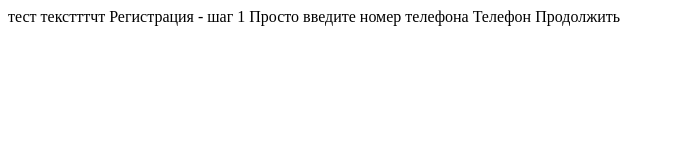
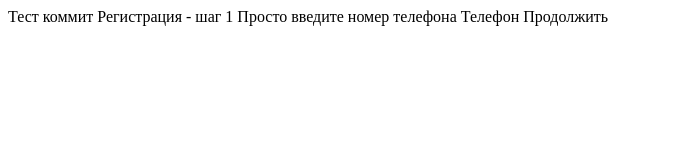
Before and after one commit to AnastasiaPliska/Homework__18, a plain HTML site: page Homework/Homework_10/project/register-step-1.html in a window 1280 px wide. Shown: the whole page, without its empty margins (0-675 px from the left). Drawn offline with Linux system fonts and the light colour scheme.

Commit message:
тест коммит

```diff
--- a/Homework/Homework_10/project/register-step-1.html
+++ b/Homework/Homework_10/project/register-step-1.html
@@ -5,7 +5,7 @@
     <title>Title</title>
 </head>
 <body>
-тест текстттчт
+Тест коммит
 Регистрация - шаг 1
 Просто введите номер телефона
 Телефон
```
Also changed, not shown: 1 other file.
